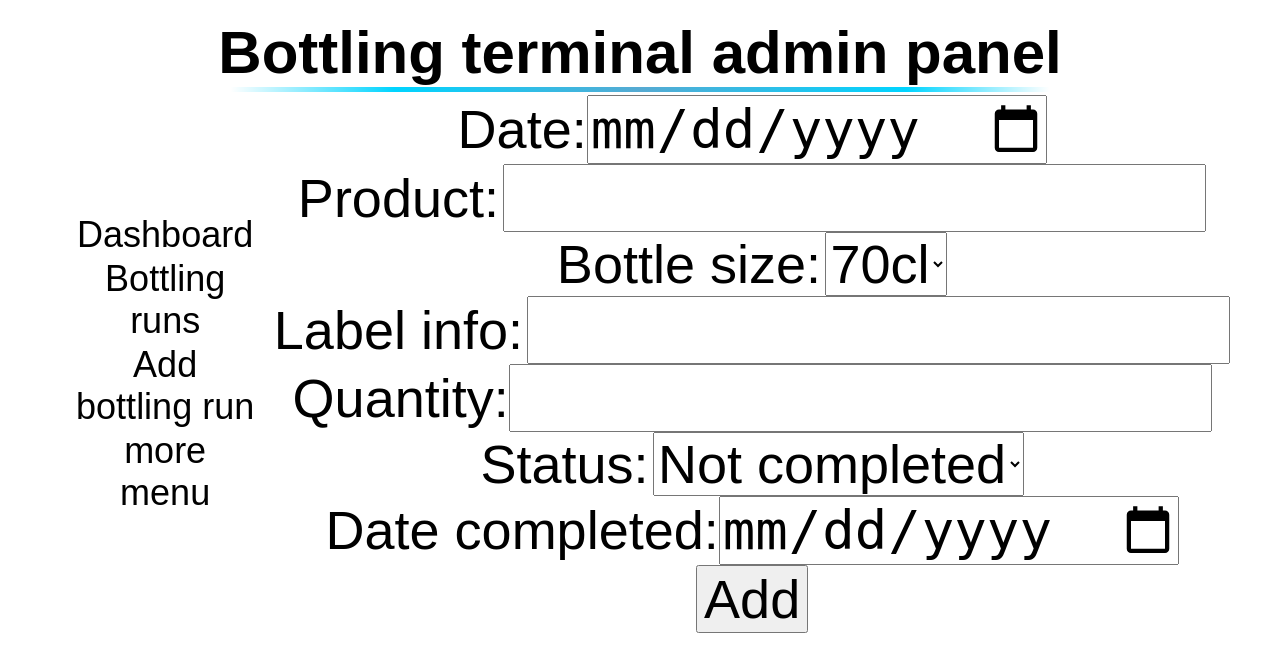
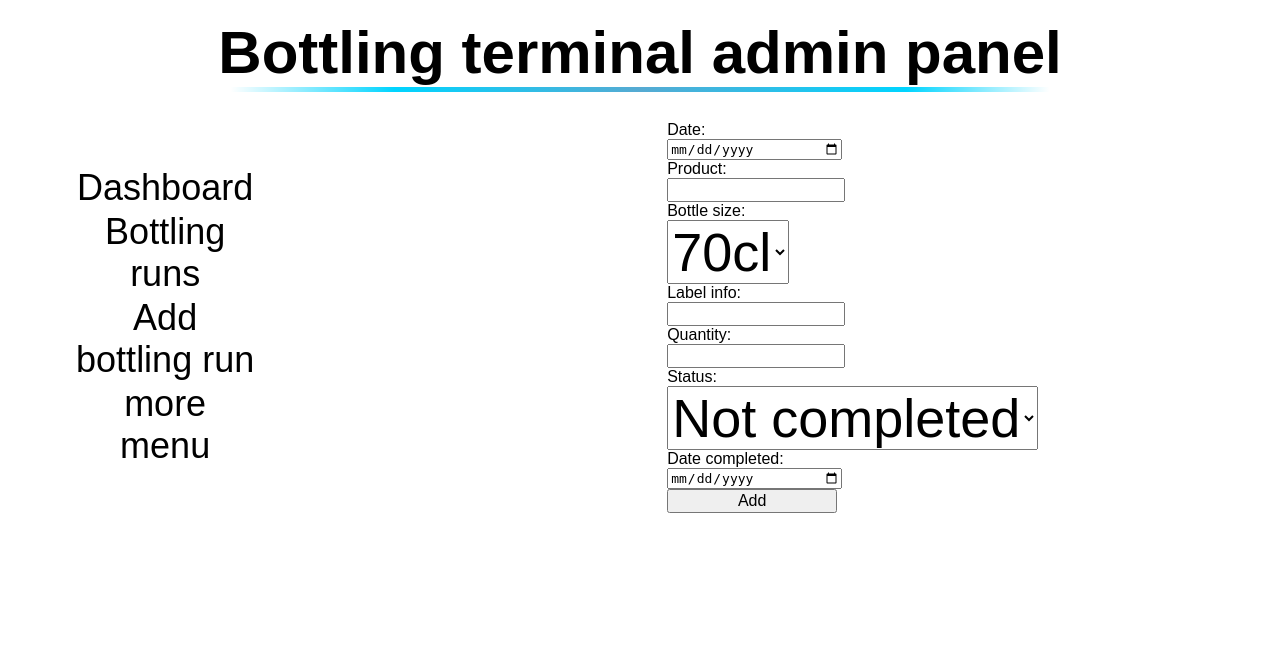
Before and after one commit to michaub/bottlingterminal, a Flask app: page /add_bottling.html in a window 1280 px wide. Shown: the top 672 px of the page. Run offline with Flask 2, Linux system fonts and the light colour scheme; some web fonts are replaced.

Commit message:
Add bottling run form completed

```diff
--- a/static/admin.css
+++ b/static/admin.css
@@ -86,3 +86,16 @@
 input, select, text, label {
   font-size: 54px;
 }
+#main-body {
+    text-align: left;
+    font-size: 100%;
+    }
+button, input, form, label {
+    font-size: 100%;
+    width:170px;
+    margin: 0;
+}
+
+form {
+    margin: auto;
+}
```
Also changed, not shown: add_bottling.html (+14 -2 lines).
